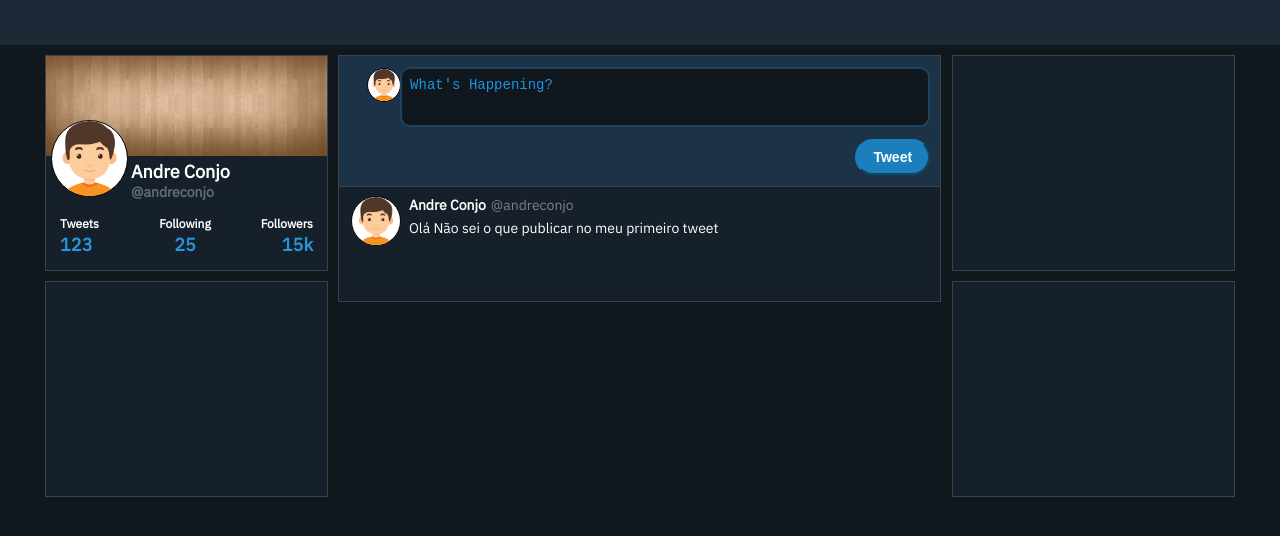
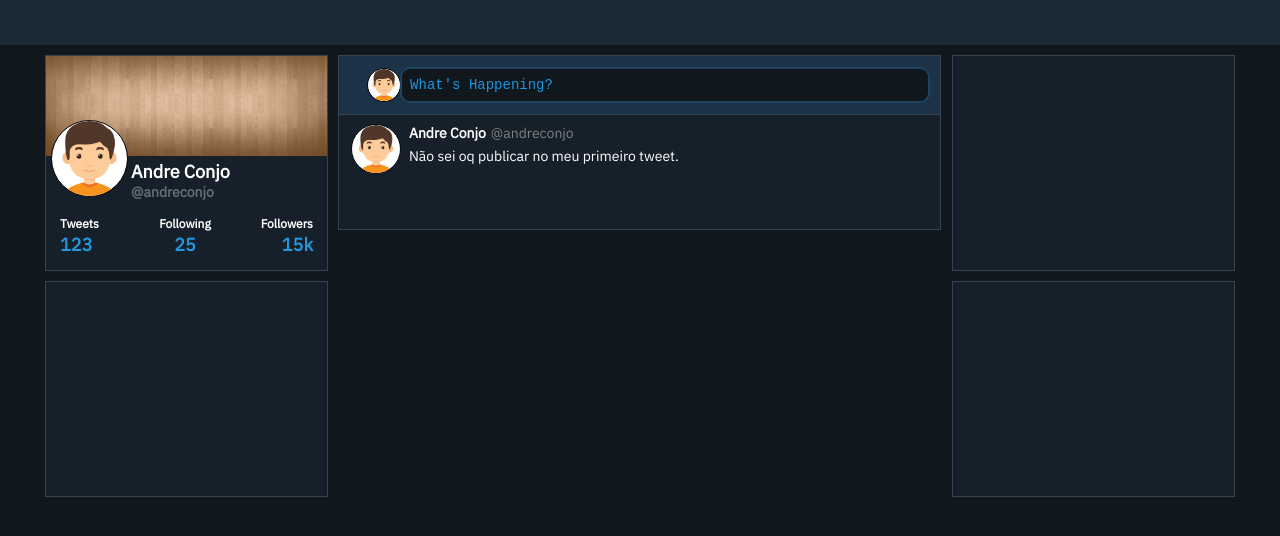
Before and after one commit to andreconjo/twitter-clone, an Angular app: page / in a window 1280 px wide. Shown: the top 536 px of the page. Built offline with nearby package versions, Linux system fonts and the light colour scheme.

Commit message:
Tweet in memory

```diff
--- a/src/app/app.component.html
+++ b/src/app/app.component.html
@@ -53,10 +53,10 @@
         </div>
         <div class="input">
 
-          <textarea (click)="focus()" placeholder="What's Happening?" cols="50" rows="1"></textarea>
+          <textarea (click)="focus()" placeholder="What's Happening?" #tweet cols="50" rows="1"></textarea>
 
           <div class="actions">
-            <button [ngClass]="{'display-none': !inFocus}" class="btn-tweet">Tweet</button>
+            <button [ngClass]="{'display-none': !inFocus}" (click)="pushTweet(tweet.value)" class="btn-tweet">Tweet</button>
           </div>
         </div>
       </div>
@@ -64,8 +64,8 @@
 
 
     </div>
-    <div class="box-tweet">
-      <app-tweets></app-tweets>
+    <div class="box-tweet" *ngFor="let tweet of news">
+      <app-tweets [item]=tweet></app-tweets>
     </div>
   </div>
   <div class="column column-3">
--- a/src/app/app.component.ts
+++ b/src/app/app.component.ts
@@ -1,4 +1,4 @@
-import { Component } from '@angular/core';
+import { Component, Input } from '@angular/core';
 
 @Component({
   selector: 'app-root',
@@ -8,9 +8,26 @@ import { Component } from '@angular/core';
 export class AppComponent {
   title = 'twitter-clone';
 
-  public inFocus: boolean = true
+  public inFocus: boolean = false
+
+
+  public news: any[] = [{
+    name: "Andre Conjo",
+    username: "@andreconjo",
+    tweet: "Não sei oq publicar no meu primeiro tweet."
+  }]
 
   focus() {
     this.inFocus = !this.inFocus
   }
+
+  pushTweet(tweet: string) {
+    console.log(tweet)
+    this.news.push({
+      name: "Andre Conjo",
+      username: "@andreconjo",
+      tweet: tweet
+    })
+    this.news.reverse();
+  }
 }
--- a/src/app/tweets/tweets.component.html
+++ b/src/app/tweets/tweets.component.html
@@ -2,13 +2,13 @@
   <div class="news-identify">
     <img class="profile-img-md" src="/assets/boy.png" alt="">
     <span class="identify">
-      Andre Conjo
+      {{item.name}}
     </span>
     <span class="username">
-      @andreconjo
+      {{item.username}}
     </span>
   </div>
   <span class="news-content">
-    Olá Não sei o que publicar no meu primeiro tweet
+    {{item.tweet}}
   </span>
 </div>
--- a/src/app/tweets/tweets.component.ts
+++ b/src/app/tweets/tweets.component.ts
@@ -1,4 +1,4 @@
-import { Component, OnInit } from '@angular/core';
+import { Component, OnInit, Input } from '@angular/core';
 
 @Component({
   selector: 'app-tweets',
@@ -7,6 +7,12 @@ import { Component, OnInit } from '@angular/core';
 })
 export class TweetsComponent implements OnInit {
 
+  @Input()
+  public item: any = {
+    name: "Carregando...",
+    username: "",
+    tweet: "Carregando..."
+  }
   constructor() { }
 
   ngOnInit() {
```
